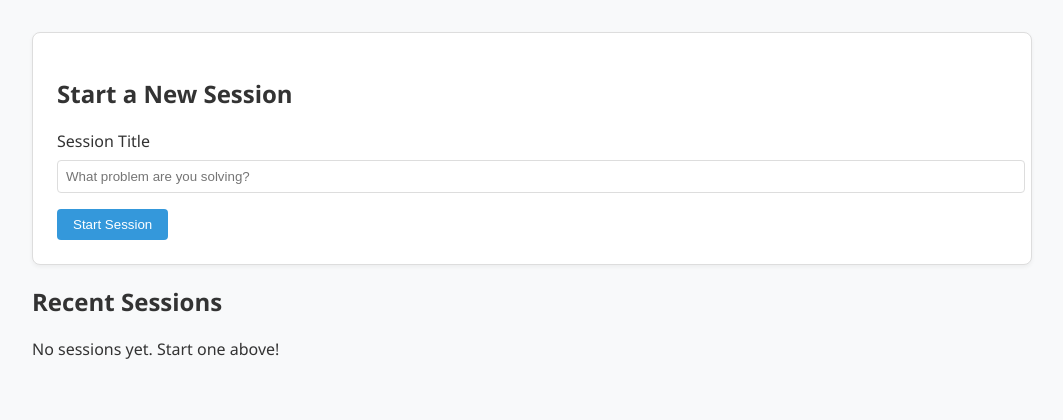
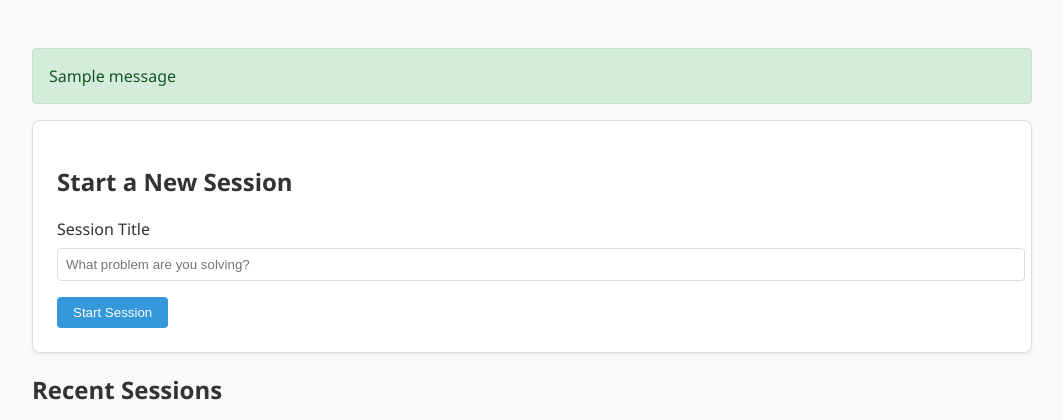
Before and after one commit to beyondVS/idea-to-real, a Django app: page / in a window 1280 px wide. Shown: the part 54-474 px from the top of the page, without its empty margins (108-1171 px from the left). Run offline with Django 5.2, Linux system fonts and the light colour scheme; tables that the repository leaves empty hold one stand-in row (values such as "Sample post"); one stand-in notice (Sample message) is shown; data that the repository does not hold is empty; parts of the project's set-up code (start-up, migrations or seed data) failed here and were passed over.

Commit message:
feat(chat): Integrate LLM error handling and fix message naming conflict in UI

```diff
--- a/chat/models.py
+++ b/chat/models.py
@@ -41,6 +41,9 @@ class Message(models.Model):
     content = models.TextField()
     timestamp = models.DateTimeField(auto_now_add=True)
 
+    def __str__(self):
+        return f"{self.sender}: {self.content[:30]}..."
+
     class Meta:
         ordering = ['timestamp']
 
--- a/chat/templates/chat/base.html
+++ b/chat/templates/chat/base.html
@@ -67,6 +67,28 @@
       box-shadow: 0 2px 4px rgba(0,0,0,0.05);
     }
 
+    /* Messages styling */
+    .messages {
+      list-style: none;
+      padding: 0;
+      margin-bottom: 1rem;
+    }
+    .message {
+      padding: 1rem;
+      border-radius: 4px;
+      margin-bottom: 0.5rem;
+    }
+    .message.error {
+      background-color: #f8d7da;
+      color: #721c24;
+      border: 1px solid #f5c6cb;
+    }
+    .message.success {
+      background-color: #d4edda;
+      color: #155724;
+      border: 1px solid #c3e6cb;
+    }
+
     /* Responsive Mobile Styles */
     @media (max-width: 600px) {
       main {
@@ -85,6 +107,13 @@
   </header>
 
   <main>
+    {% if messages %}
+    <ul class="messages">
+      {% for message in messages %}
+      <li class="message {{ message.tags }}">{{ message }}</li>
+      {% endfor %}
+    </ul>
+    {% endif %}
     {% block content %}{% endblock %}
   </main>
 
--- a/chat/templates/chat/detail.html
+++ b/chat/templates/chat/detail.html
@@ -83,8 +83,8 @@
 
 <div class="chat-container card" style="padding: 0;">
   <div class="messages" id="message-container">
-    {% if messages %}
-      {% for message in messages %}
+    {% if chat_messages %}
+      {% for message in chat_messages %}
         <div class="message
           {% if message.sender == 'user' %}message-user
           {% elif message.sender == 'ai_critique' %}message-critique
--- a/chat/views.py
+++ b/chat/views.py
@@ -1,9 +1,11 @@
 from django.shortcuts import render, get_object_or_404, redirect
 from django.http import JsonResponse, HttpResponse
+from django.contrib import messages as django_messages
 from .models import Session, Message, ProblemSpecification
 from agents.inquiry import InquiryAgent
 from agents.critique import CritiqueAgent
 from agents.summarizer import SummarizeAgent
+from agents.exceptions import LLMBaseError, get_user_friendly_message
 
 def index(request):
     """채팅 세션 목록을 표시하는 메인 페이지 뷰입니다.
@@ -28,8 +30,8 @@ def detail(request, session_id):
         채팅 내역이 렌더링된 HttpResponse 객체입니다.
     """
     session = get_object_or_404(Session, id=session_id)
-    messages = session.messages.all().order_by('timestamp')
-    return render(request, 'chat/detail.html', {'session': session, 'messages': messages})
+    chat_messages = session.messages.all().order_by('timestamp')
+    return render(request, 'chat/detail.html', {'session': session, 'chat_messages': chat_messages})
 
 def create_session(request):
     """새로운 채팅 세션을 생성하고 상세 페이지로 리다이렉트합니다.
@@ -70,33 +72,41 @@ def send_message(request, session_id):
             # 대화 기록 가져오기
             chat_history = session.messages.all().order_by('timestamp')
 
-            # 2. Inquiry Agent 응답 생성 (LangGraph 워크플로우 실행)
-            inquiry_agent = InquiryAgent()
-            ai_inquiry_content, updated_step, updated_metadata = inquiry_agent.generate_question(
-                chat_history,
-                current_step=session.step_count,
-                current_metadata=session.metadata
-            )
+            try:
+                # 2. Inquiry Agent 응답 생성 (LangGraph 워크플로우 실행)
+                inquiry_agent = InquiryAgent()
+                ai_inquiry_content, updated_step, updated_metadata = inquiry_agent.generate_question(
+                    chat_history,
+                    current_step=session.step_count,
+                    current_metadata=session.metadata
+                )
 
-            # 세션 상태 업데이트
-            session.step_count = updated_step
-            session.metadata = updated_metadata
-            session.save()
+                # 세션 상태 업데이트
+                session.step_count = updated_step
+                session.metadata = updated_metadata
+                session.save()
 
-            Message.objects.create(
-                session=session,
-                sender='ai_inquiry',
-                content=ai_inquiry_content
-            )
+                Message.objects.create(
+                    session=session,
+                    sender='ai_inquiry',
+                    content=ai_inquiry_content
+                )
 
-            # 3. Critique Agent 응답 생성
-            critique_agent = CritiqueAgent()
-            ai_critique_content = critique_agent.generate_critique(chat_history)
-            Message.objects.create(
-                session=session,
-                sender='ai_critique',
-                content=ai_critique_content
-            )
+                # 3. Critique Agent 응답 생성
+                critique_agent = CritiqueAgent()
+                ai_critique_content = critique_agent.generate_critique(chat_history)
+                Message.objects.create(
+                    session=session,
+                    sender='ai_critique',
+                    content=ai_critique_content
+                )
+            except LLMBaseError as e:
+                # LLM 관련 에러 발생 시 사용자 친화적인 메시지 추가
+                user_msg = get_user_friendly_message(e)
+                django_messages.error(request, user_msg)
+            except Exception as e:
+                # 기타 알 수 없는 에러 처리
+                django_messages.error(request, f"알 수 없는 에러가 발생했습니다: {str(e)}")
 
     return redirect('chat:detail', session_id=session.id)
 
```
Also changed, not shown: chat/tests.py (+21 -2 lines).
